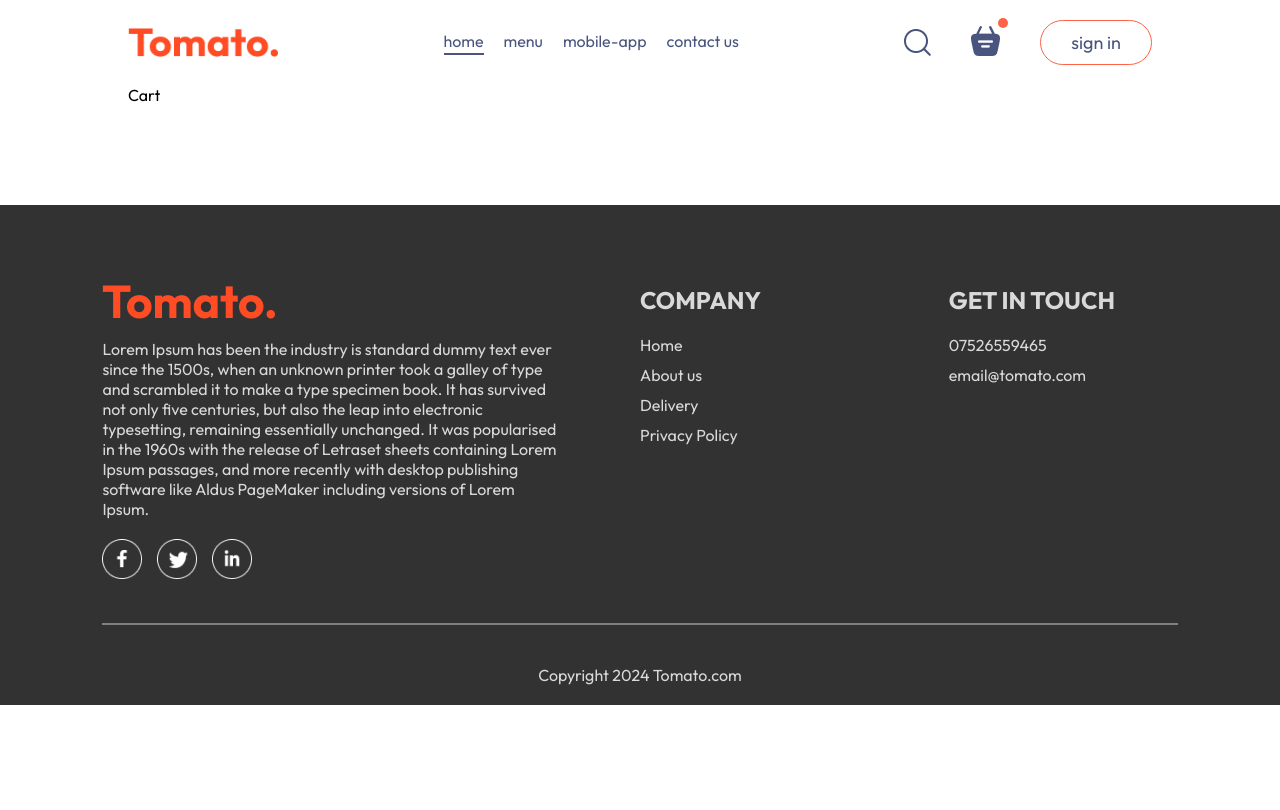
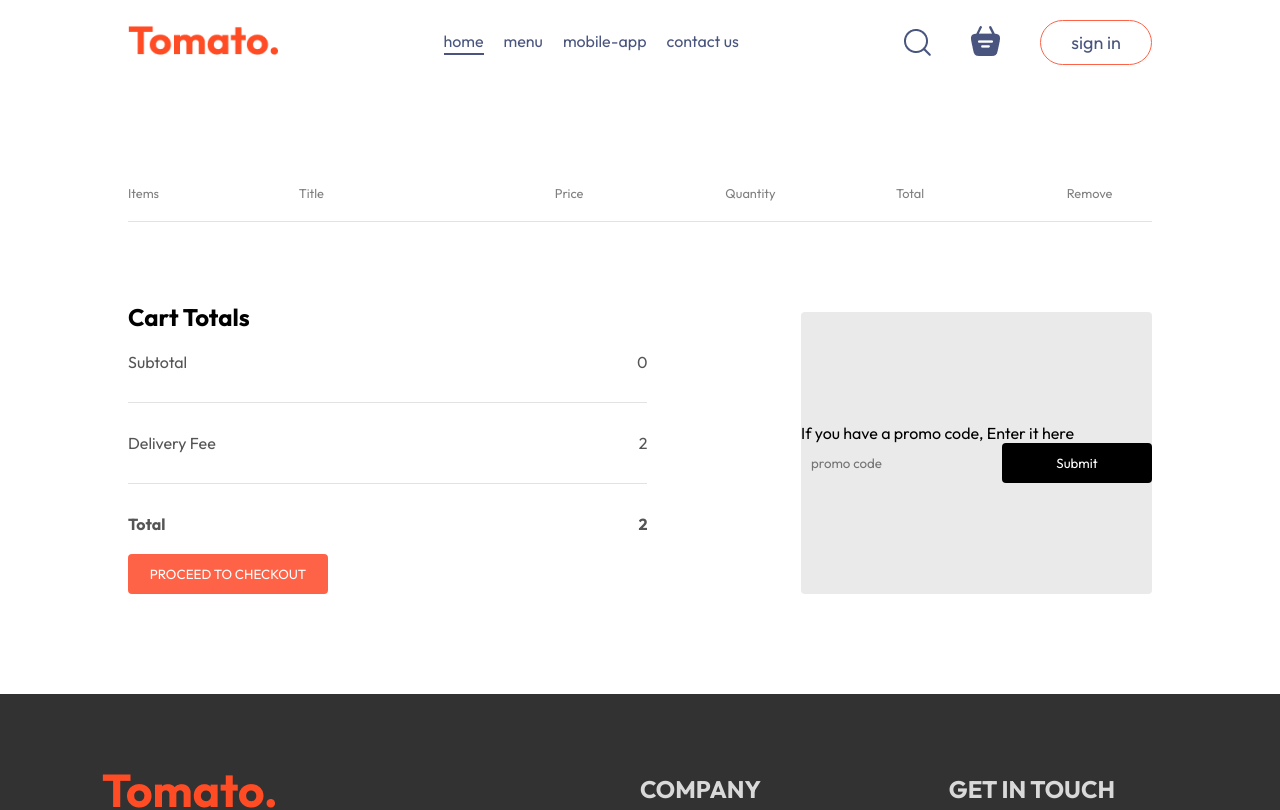
Before and after one commit to dadu99/food-delivery, a React (Vite) app: page /cart in a window 1280 px wide. Shown: the top 810 px of the page. Built offline with nearby package versions, Linux system fonts and the light colour scheme.

Commit message:
cart page

```diff
--- a/src/components/LoginPopup/LoginPopup.css
+++ b/src/components/LoginPopup/LoginPopup.css
@@ -25,7 +25,7 @@
     color: black;
 }
 .login-popup-title img {
-    width: 16px;
+    width: 25px;
     cursor: pointer;
 }
 .login-popup-inputs {
--- a/src/components/Navbar/Navbar.jsx
+++ b/src/components/Navbar/Navbar.jsx
@@ -1,17 +1,21 @@
-import React, { useState } from 'react'
+import React, { useContext, useState } from 'react'
 import './Navbar.css'
 import { assets } from '../../assets/assets'
 import { Link } from 'react-router-dom'
+import { StoreContext } from '../../context/StoreContext'
 
 const Navbar = ({ setShowLogin }) => {
 
     const [menu, setMenu] = useState("home");
-
+    const { getTotalCartAmount } = useContext(StoreContext);
 
 
     return (
         <div className='navbar'>
-            <img src={assets.logo} alt='logo food' className='logo' />
+            <Link to='/'>
+                <img src={assets.logo} alt='logo food' className='logo' />
+            </Link>
+
             <ul className='navbar-menu'>
                 <Link to={'/'} onClick={() => setMenu("home")} className={menu === 'home' ? 'active' : ''}>home</Link>
 
@@ -24,8 +28,10 @@
                 <img src={assets.search_icon} />
 
                 <div className='navbar-search-icon'>
-                    <img src={assets.basket_icon} />
-                    <div className='dot'></div>
+                    <Link to='/cart'>
+                        <img src={assets.basket_icon} alt='' />
+                        <div className={getTotalCartAmount() === 0 ? "" : "dot"}></div>
+                    </Link>
                 </div>
 
                 <button onClick={() => setShowLogin(true)}>sign in</button>
--- a/src/context/StoreContext.jsx
+++ b/src/context/StoreContext.jsx
@@ -1,4 +1,4 @@
-import React, { createContext, useEffect, useState } from "react";
+import React, { createContext, useState } from "react";
 import { food_list } from "../assets/assets";
 export const StoreContext = createContext(null);
 
@@ -18,16 +18,25 @@
         setCartItems((prev) => ({ ...prev, [itemId]: prev[itemId] - 1 }))  //remove item from cart
     }
 
-    useEffect(() => {
-        console.log(cartItem);
-    }, [cartItem])
+    const getTotalCartAmount = () => {
+        let totalAmount = 0;
+        for (const item in cartItem) {
+            if (cartItem[item] > 0) {
+                let itemInfo = food_list.find((product) => product._id === item);
+                totalAmount += itemInfo.price * cartItem[item];
+            }
+        }
+        return totalAmount;
+    }
+
 
     const contextValue = {
         food_list,
         addToCart,
         setCartItems,
         cartItem,
-        removeFromCart
+        removeFromCart,
+        getTotalCartAmount
     }
 
 
--- a/src/pages/Cart/Cart.css
+++ b/src/pages/Cart/Cart.css
@@ -0,0 +1,91 @@
+.cart {
+    margin-top: 100px;
+}
+.cart-items-title {
+    display: grid;
+    grid-template-columns: 1fr 1.5fr 1fr 1fr 1fr 0.5fr;
+    align-items: center;
+    color: grey;
+    font-size: max(1vw, 12px);
+}
+.cart-items-item {
+    margin: 10px;
+    color: black;
+
+}
+.cart-items-item img {
+    width: 50px;
+}
+.cart hr {
+    height: 1px;
+    background-color: #e2e2e2;
+    border: none;
+}
+.cart-items-item .cross {
+    cursor: pointer;
+}
+.cart-bottom {
+    margin-top: 80px;
+    display: flex;
+    justify-content: space-between;
+    gap: max(12vw, 20px);
+}
+.cart-total {
+    flex: 1;
+    display: flex;
+    flex-direction: column;
+    gap: 20px;
+}
+.cart-total-details {
+    display: flex;
+    justify-content: space-between;
+    color: #555;
+}
+.cart-total hr {
+    margin: 10px 0px;
+}
+.cart-total button {
+    border: none;
+    color: white;
+    background-color: tomato;
+    width: max(15vw, 200px);
+    padding: 12px 0px;
+    border-radius: 4px;
+    cursor: pointer;
+}
+.cart-promocode {
+    flex: 1;
+}
+.cart-promocode p {
+    color: #555;
+}
+.cart-promocode-input {
+    margin-top: 10px;
+    display: flex;
+    justify-content: space-between;
+    align-items: center;
+    background-color: #eaeaea;
+    border-radius: 4px;
+}
+.cart-promocode-input input {
+    background: transparent;
+    border: none;
+    outline: none;
+    padding-left: 10px;
+}
+.cart-promocode-input button {
+    width: max(10vw, 150px);
+    padding: 12px 5px;
+    background-color: black;
+    border: none;
+    color: white;
+    border-radius: 4px;
+}
+@media (max-width: 750px) {
+    .cart-bottom {
+        flex-direction: column-reverse;
+    }
+    .cart-promocode {
+        justify-content: start;
+    }
+}
--- a/src/pages/Cart/Cart.jsx
+++ b/src/pages/Cart/Cart.jsx
@@ -1,9 +1,88 @@
-import React from 'react'
+import React, { useContext } from 'react'
 import "./Cart.css"
+import { StoreContext } from '../../context/StoreContext'
 
 const Cart = () => {
+    const {
+        food_list,
+        addToCart,
+        setCartItems,
+        cartItem,
+        removeFromCart,
+        getTotalCartAmount
+    } = useContext(StoreContext);
+
     return (
-        <div>Cart</div>
+        <>
+            <div className='cart'>
+                <div className='cart-items'>
+                    <div className='cart-items-title'>
+                        <p>Items</p>
+                        <p>Title</p>
+                        <p>Price</p>
+                        <p>Quantity</p>
+                        <p>Total</p>
+                        <p>Remove</p>
+                    </div>
+                    <br />
+                    <hr />
+
+                    {food_list.map((item, index) => {
+                        if (cartItem[item._id] > 0) {
+                            return (
+                                <div key={index}>
+                                    <div className='cart-items-title cart-items-item' >
+                                        <img src={item.image} alt="" />
+                                        <p>{item.name}</p>
+                                        <p>${item.price}</p>
+                                        <p>{cartItem[item._id]}</p>
+                                        <p>{item.price * cartItem[item._id]}</p>
+                                        <p className='cross' onClick={() => removeFromCart(item._id)}>x</p>
+                                    </div>
+                                    <hr></hr>
+                                </div>
+
+                            )
+                        }
+                    })}
+                </div>
+                <div className='cart-bottom'>
+                    <div className='cart-total'>
+                        <h2>Cart Totals</h2>
+                        <div className='cart-total-details'>
+                            <p>Subtotal</p>
+                            <p>{getTotalCartAmount()}</p>
+                        </div>
+                        <hr />
+
+                        <div className='cart-total-details'>
+                            <p>Delivery Fee</p>
+                            <p>{2}</p>
+                        </div>
+
+                        <hr />
+
+                        <div className='cart-total-details'>
+                            <b>Total</b>
+                            <b>{getTotalCartAmount() + 2}</b>
+                        </div>
+
+                        <button>PROCEED TO CHECKOUT</button>
+
+                    </div>
+                    <div className='cart-promocode-input'>
+                        <div>
+                            <p>
+                                If you have a promo code, Enter it here
+                            </p>
+                            <input type='text' placeholder='promo code' />
+                            <button>Submit</button>
+                        </div>
+                    </div>
+                </div>
+            </div>
+        </>
+
     )
 }
 
```
